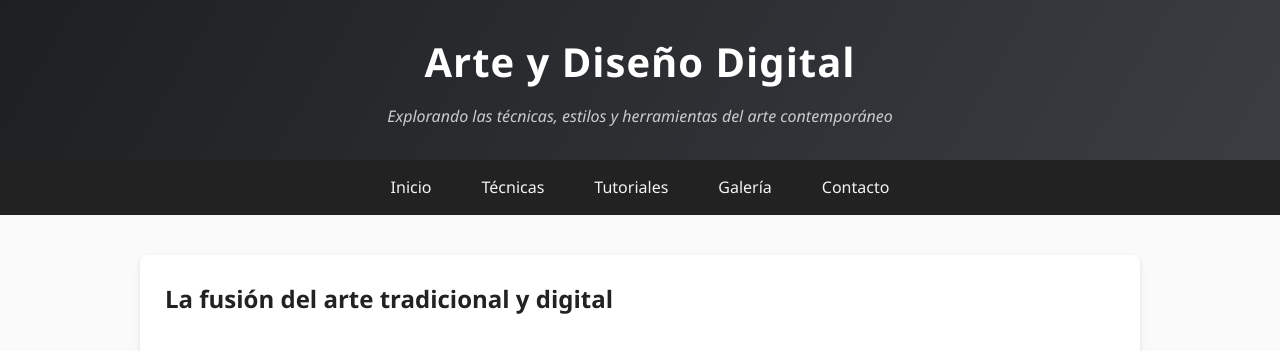
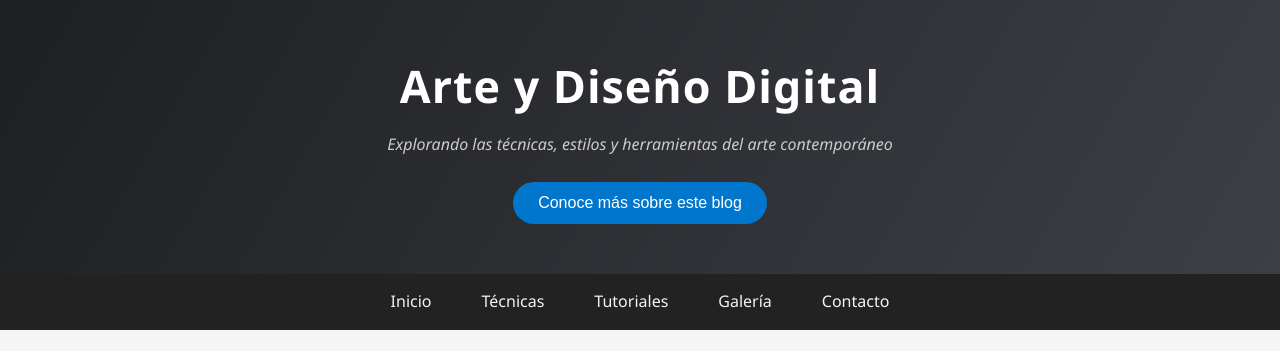
Before and after one commit to sofiangione/sofiaangione, a plain HTML site: page index.html in a window 1280 px wide. Shown: the top 351 px of the page. Drawn offline with Linux system fonts and the light colour scheme.

Commit message:
Update index.html

```diff
--- a/index.html
+++ b/index.html
@@ -9,7 +9,7 @@
         body {
             margin: 0;
             font-family: 'Segoe UI', Tahoma, Geneva, Verdana, sans-serif;
-            background-color: #fafafa;
+            background-color: #f5f5f5;
             color: #333;
             line-height: 1.6;
         }
@@ -25,23 +25,37 @@
 
         /* ======= CABECERA ======= */
         header {
-            background: linear-gradient(120deg, #1d1f21, #3a3d42);
+            background: linear-gradient(120deg, #1e1f22, #3c3f45);
             color: white;
-            padding: 30px 0;
+            padding: 50px 20px;
             text-align: center;
         }
 
         header h1 {
             margin: 0;
-            font-size: 2.5em;
-            font-weight: bold;
+            font-size: 2.8em;
             letter-spacing: 1px;
         }
 
         header p {
-            margin: 10px 0 0;
+            margin: 10px 0 25px;
             font-style: italic;
             color: #cccccc;
+        }
+
+        .btn-about {
+            background: #0077cc;
+            color: white;
+            padding: 12px 25px;
+            border: none;
+            border-radius: 25px;
+            font-size: 1em;
+            cursor: pointer;
+            transition: background 0.3s ease;
+        }
+
+        .btn-about:hover {
+            background: #005fa3;
         }
 
         /* ======= NAVEGACIÓN ======= */
@@ -49,6 +63,7 @@
             background: #222;
             display: flex;
             justify-content: center;
+            flex-wrap: wrap;
         }
 
         nav a {
@@ -99,7 +114,7 @@
         /* ======= PIE DE PÁGINA ======= */
         footer {
             text-align: center;
-            background: #1d1f21;
+            background: #1e1f22;
             color: #ccc;
             padding: 25px 0;
             margin-top: 50px;
@@ -128,6 +143,11 @@
                 padding: 10px;
                 text-align: center;
             }
+
+            .btn-about {
+                width: 100%;
+                max-width: 250px;
+            }
         }
     </style>
 </head>
@@ -137,6 +157,10 @@
     <header>
         <h1>Arte y Diseño Digital</h1>
         <p>Explorando las técnicas, estilos y herramientas del arte contemporáneo</p>
+        <!-- Botón que lleva a about.html -->
+        <a href="about.html">
+            <button class="btn-about">Conoce más sobre este blog</button>
+        </a>
     </header>
 
     <!-- NAVEGACIÓN -->
```
